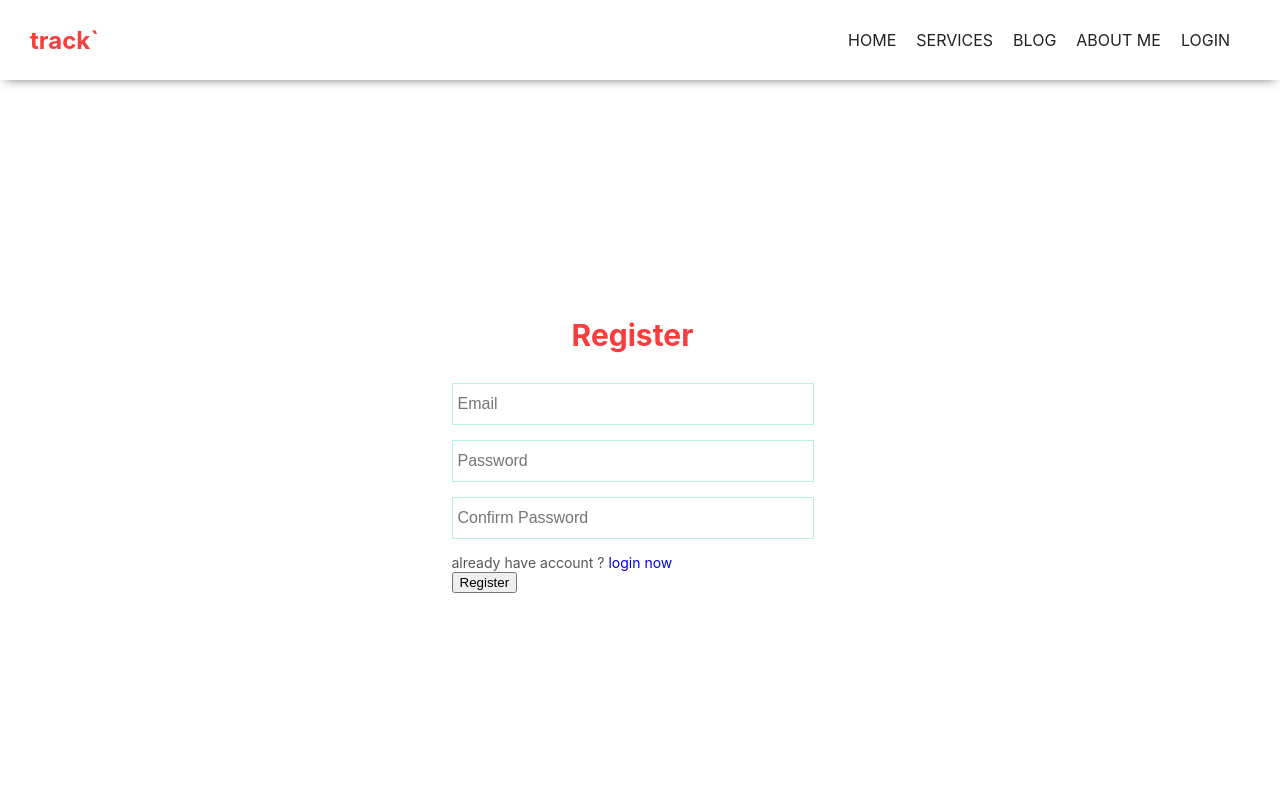
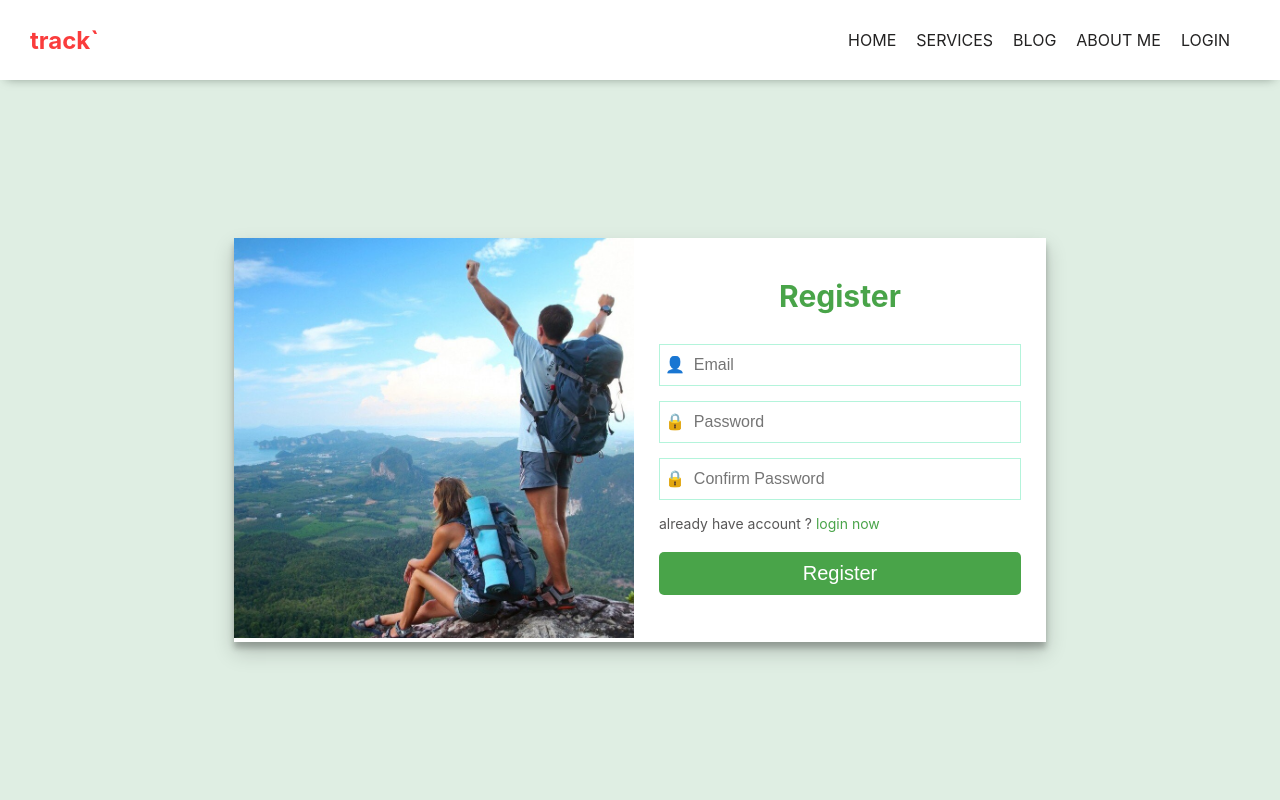
Before and after one commit to hrz07/track, a React (Create React App) app: page /register in a window 1280 px wide. Shown: the top 800 px of the page. Built offline with nearby package versions, Linux system fonts and the light colour scheme; no server answers.

Commit message:
signup form redesigned

```diff
--- a/src/Components/Register/Register.css
+++ b/src/Components/Register/Register.css
@@ -1,7 +1,32 @@
 .register-Container{
     display: flex;
-    flex-direction: column;
     align-items: center;
     justify-content: center;
     height: 90vh;
+    background: rgba(184, 216, 192, 0.448);
 }
+.regImg img{
+    width: 400px;
+}
+.container{
+    display: flex;
+    gap: 15px;
+    background: white;
+    box-shadow: rgba(0, 0, 0, 0.19) 0px 10px 20px, rgba(0, 0, 0, 0.23) 0px 6px 6px;
+}
+.regBtn{
+    display: block;
+    margin: 20px auto;
+    background: rgba(0, 128, 0, 0.714);
+    color: white;
+    font-size: 20px;
+    border: none;
+    padding: 10px 40px;
+    cursor: pointer;
+    border-radius: 5px;
+    width: 100%;
+}
+
+.resgiterText{
+   color: rgba(0, 128, 0, 0.714);
+}
--- a/src/Components/Register/Register.js
+++ b/src/Components/Register/Register.js
@@ -3,6 +3,7 @@ import { NavLink, useLocation, useNavigate } from 'react-router-dom';
 import './Register.css'
 import auth from '../../firebase/firebase.init'
 import { useAuthState, useCreateUserWithEmailAndPassword } from "react-firebase-hooks/auth";
+import regImg from '../../photos/reg.jpg'
 
 
 const Register = () => {
@@ -66,7 +67,7 @@ const Register = () => {
 
     const formSubmit = (e) => {
         e.preventDefault();
-        createUserWithEmailAndPassword(userInfo.email,userInfo.password)
+        createUserWithEmailAndPassword(userInfo.email, userInfo.password)
     }
 
     const navigate = useNavigate();
@@ -81,23 +82,30 @@ const Register = () => {
 
     return (
         <div className='register-Container'>
+
+            <div className="container">
+                <div className="regImg">
+                    <img src={regImg} alt="" />
+                </div>
                 <div className='form'>
-                <form  onSubmit={formSubmit}>
-                    <h3>Register</h3>
+                    <form onSubmit={formSubmit}>
+                        <h3 style={{color:'rgba(0, 128, 0, 0.714)'}} className='regTitle'>Register</h3>
 
-                    <input type="email" placeholder='Email' onChange={handleEmailChange} required />
+                        <input type="email" placeholder='👤  Email' onChange={handleEmailChange} required />
                         {errors?.email && <p >{errors.email}</p>}
                         <br />
-                    <input type="password" placeholder='Password' onChange={handlePasswordChange} required />
+                        <input type="password" placeholder='🔒  Password' onChange={handlePasswordChange} required />
                         {errors?.password && <p >{errors.password}</p>}
                         <br />
-                    <input type="password" placeholder='Confirm Password' onChange={handleConfirmPasswordChange} required />
+                        <input type="password" placeholder='🔒  Confirm Password' onChange={handleConfirmPasswordChange} required />
                         <br />
-                    <p>already have account ? <NavLink to='/login'>login now</NavLink> </p>
-                    <button>Register</button>
+                        <p>already have account ? <NavLink to='/login'  className='resgiterText'>login now</NavLink> </p>
+                        <button className='regBtn'>Register</button>
                     </form>
 
                 </div>
+            </div>
+
         </div>
     );
 }
```
Also changed, not shown: src/photos/reg.jpg (added). Lines whose indentation alone changed are shown as unchanged.
